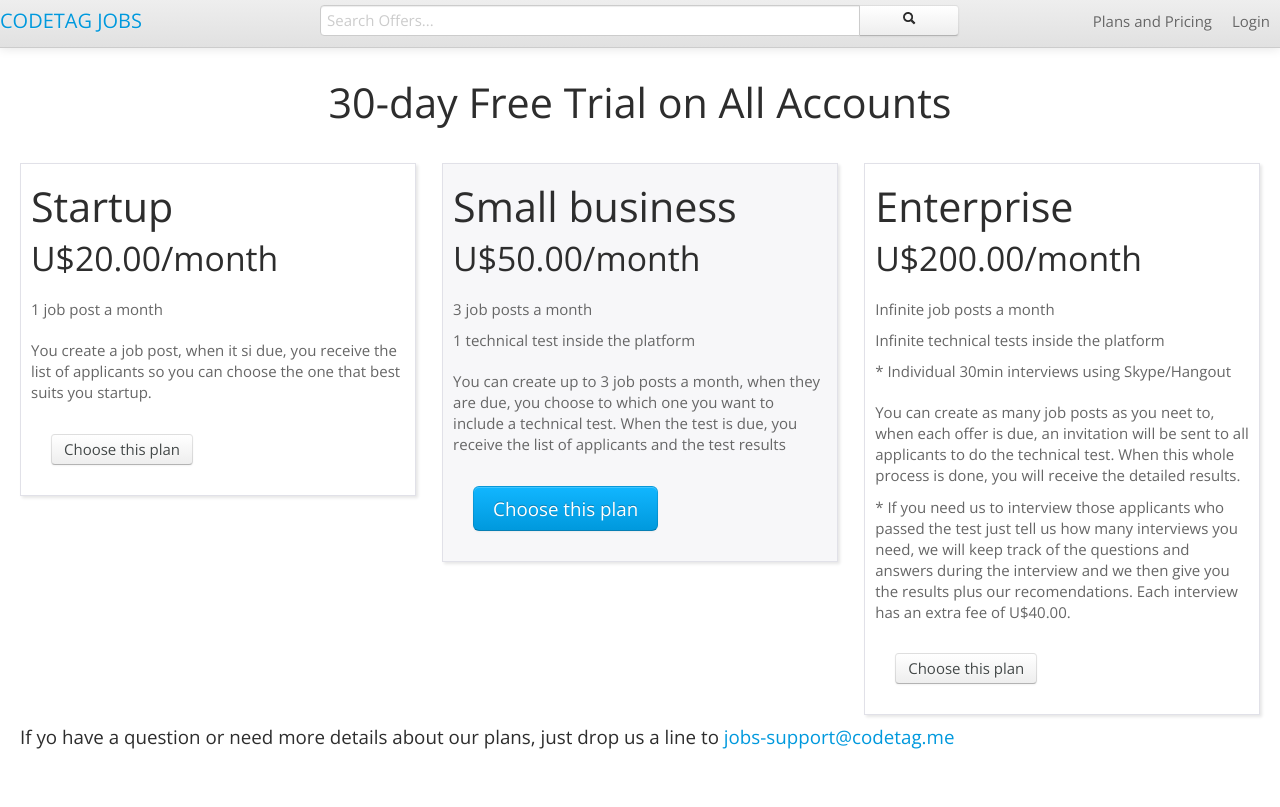
After one commit to agar3s/recluta, a Django app: template recruiting/templates/plans_and_pricing.html in a window 1280 px wide. The commit adds this page. Run offline with Django 3.2, Linux system fonts and the light colour scheme; the template is opened without the code that fills it, so the values that code supplies are empty; some libraries are stand-ins or nearby versions.

Commit message:
adds page for plans and pricing

```diff
--- a/empleo_desarrolladores/urls.py
+++ b/empleo_desarrolladores/urls.py
@@ -8,6 +8,7 @@ urlpatterns = patterns('empleo_desarrolladores.views',
     url(r'^positions/terminate/(?P<id_offer>.*)/$', 'terminatePositionView', name='terminate_position_view'),
     url(r'^positions/old/$', 'oldPositionsListView', name='old_positions_list_view'),
     url(r'edit_profile/$', 'userProfileEditView',name="edit_profile"),
+    url(r'plans_and_pricing/$', 'plansAndPricingView',name="plans_and_pricing"),
     url(r'^company/complete$', 'completeCompanyInfoView',name="complete_company"),
     url(r'^company/details$', 'companyDetailView',name="company_detail"),
 
--- a/empleo_desarrolladores/views.py
+++ b/empleo_desarrolladores/views.py
@@ -8,6 +8,9 @@ from django.conf import settings
 from datetime import datetime, timedelta
 
 
+
+def plansAndPricingView(request):
+    return render_to_response('plans_and_pricing.html')
 
 def offerDetailsView(request, id_offer):
     offer = Offer.objects.get(id=id_offer)
--- a/recruiting/templates/base.html
+++ b/recruiting/templates/base.html
@@ -33,7 +33,7 @@
 
 
                         {% else %}
-                            <li><a href="/accounts/register/">Register</a></li>
+                            <li><a href="/plans_and_pricing/">Plans and Pricing</a></li>
                             <li><a href="{% url 'login' %}">Login</a></li>
                         {% endif %}
                     </ul>
--- /dev/null
+++ b/recruiting/templates/plans_and_pricing.html
@@ -0,0 +1,60 @@
+{% extends 'base.html' %}
+{% block content %}
+<div class="row-fluid">
+  <h1 class="promo-header">30-day Free Trial on All Accounts</h1>
+</div>
+<ol class="row-fluid plans-and-pricing">
+	<li class="span4 plan">
+    <article>
+      <header>
+        <hgroup>
+          <h1>Startup</h1>
+          <h2>U$20.00/month</h2>
+        </hgroup>
+      </header>
+      <ol>
+        <li>1 job post a month</li>
+      </ol>
+      <p class="plan-description">You create a job post, when it si due, you receive the list of applicants so you can choose the one that best suits you startup.</p>
+      <a href="/accounts/register/?plan=startup" class="btn">Choose this plan</a>
+    </article>
+	</li>
+	<li class="span4 plan suggested-plan">
+    <article>
+      <header>
+        <hgroup>
+          <h1>Small business</h1>
+          <h2>U$50.00/month</h2>
+        </hgroup>
+      </header>
+      <ol>
+        <li>3 job posts a month</li>
+        <li>1 technical test inside the platform</li>
+      </ol>
+      <p class="plan-description">You can create up to 3 job posts a month, when they are due, you choose to which one you want to include a technical test. When the test is due, you receive the list of applicants and the test results</p>
+      <a href="/accounts/register/?plan=small" class="btn btn-primary btn-large">Choose this plan</a>
+    </article>
+	</li>
+	<li class="span4 plan">
+    <article>
+      <header>
+        <hgroup>
+          <h1>Enterprise</h1>
+          <h2>U$200.00/month</h2>
+        </hgroup>
+      </header>
+      <ol>
+        <li>Infinite job posts a month</li>
+        <li>Infinite technical tests inside the platform</li>
+        <li>* Individual 30min interviews using Skype/Hangout</li>
+      </ol>
+      <p class="plan-description">You can create as many job posts as you neet to, when each offer is due, an invitation will be sent to all applicants to do the technical test. When this whole process is done, you will receive the detailed results.</p>
+      <p class="plan-description">* If you need us to interview those applicants who passed the test just tell us how many interviews you need, we will keep track of the questions and answers during the interview and we then give you the results plus our recomendations. Each interview has an extra fee of U$40.00.</p>
+      <a href="/accounts/register/?plan=enterprise" class="btn">Choose this plan</a>
+    </article>
+	</li>
+</ol>
+<div class="row-fluid">
+  <h4>If yo have a question or need more details about our plans, just drop us a line to <a href="mailto:jobs-support@codetag.me">jobs-support@codetag.me</a></h4>
+</div>
+{% endblock %}
--- a/static/css/style.css
+++ b/static/css/style.css
@@ -74,6 +74,34 @@ body {
 }
 
 
-input.required, error {
-border: 2px solid red;
+input.required,
+error {
+    border: 2px solid red;
 }
+
+.promo-header {
+    text-align: center;
+}
+
+.plans-and-pricing {
+    margin: 30px auto 0 auto;
+}
+
+.plan {
+    padding: 10px;
+    border: 1px solid #e1e1e8;
+    box-shadow: 2px 2px 3px rgba(0, 0, 0, 0.1);
+}
+.plan ol {
+    list-style: none;
+    margin: 20px 0;
+}
+.plan li {
+    margin-top: 10px;
+}
+.plan .btn {
+    margin: 20px;
+}
+.suggested-plan {
+    background: #f7f7f9;
+}
```
Also changed, not shown: empleo_desarrolladores/tests.py (+9 -0 lines).
